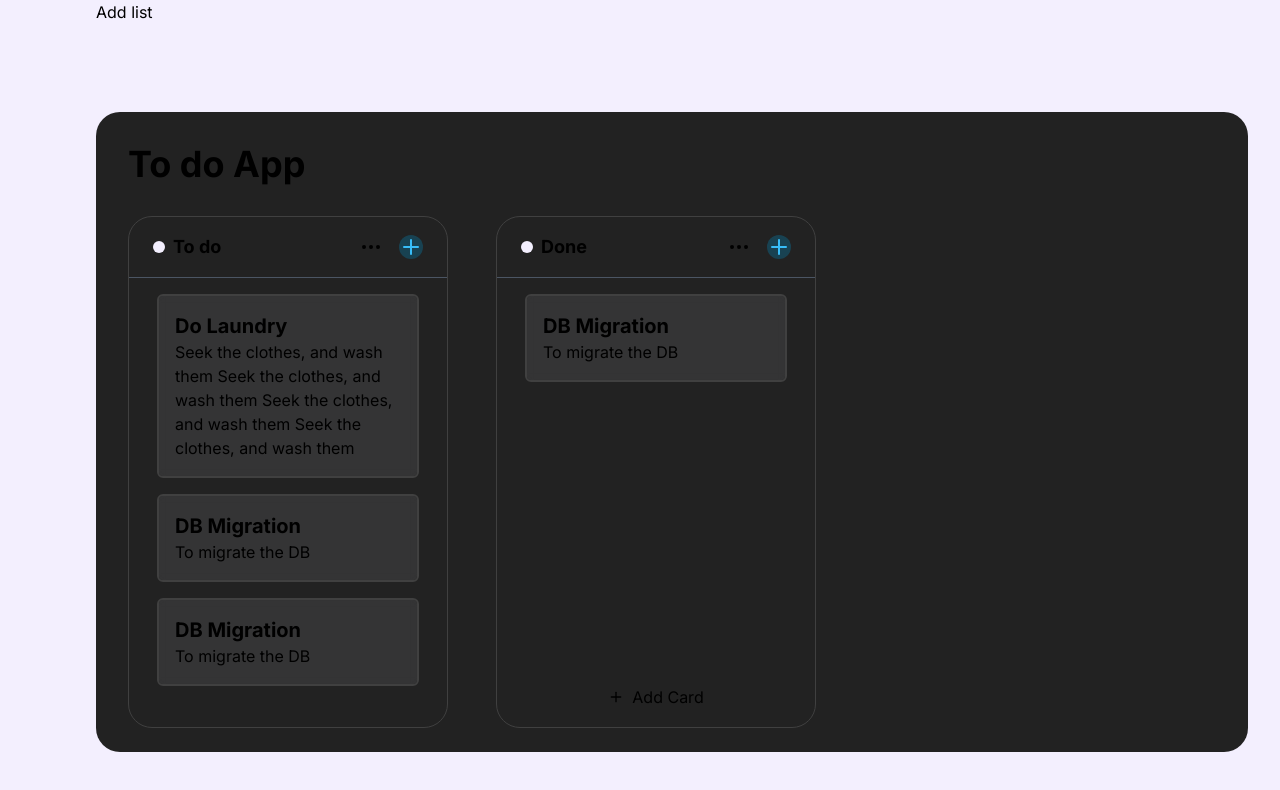
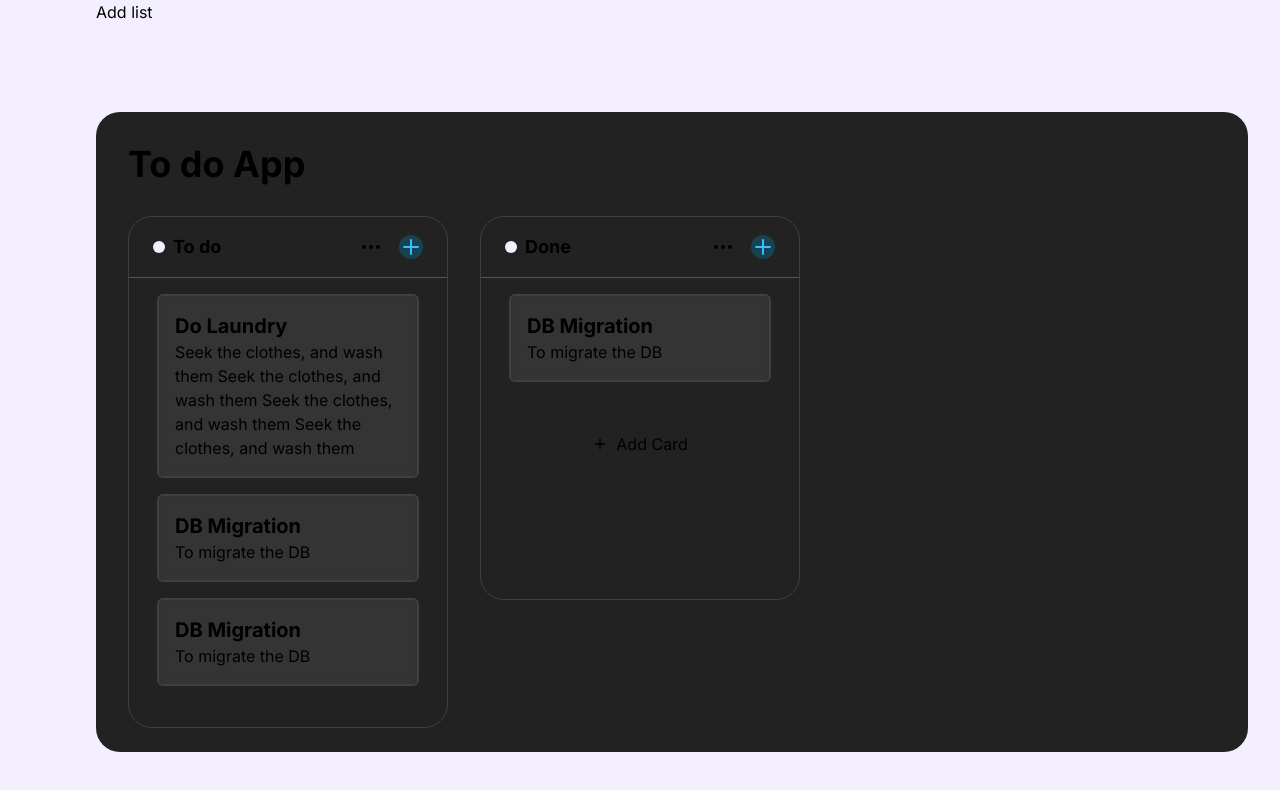
Before and after one commit to javi-diaz47/trello-clon, a Next.js app: page / in a window 1280 px wide. Shown: the top 790 px of the page. Built offline with nearby package versions, Linux system fonts and the light colour scheme.

Commit message:
feat: add drag and drop to the lists

```diff
--- a/src/components/Board.tsx
+++ b/src/components/Board.tsx
@@ -2,7 +2,12 @@
 
 import { useBoards } from '@/Hooks/useBoards'
 import { List } from './List'
-import { DragDropContext, DropResult } from 'react-beautiful-dnd'
+import {
+  DragDropContext,
+  Draggable,
+  DropResult,
+  Droppable,
+} from 'react-beautiful-dnd'
 import { CardId, List as TList, ListId, Card } from '@/types/app'
 
 export default function Board() {
@@ -13,7 +18,7 @@ export default function Board() {
   }
 
   const onDragEnd = (result: DropResult) => {
-    const { source, destination, draggableId } = result
+    const { source, destination, draggableId, type } = result
 
     if (!destination?.droppableId) return
 
@@ -22,6 +27,20 @@ export default function Board() {
       source.index === destination.index
     )
       return
+
+    // Move a list
+
+    if (type === 'List') {
+      const newListsOrder = Array.from(board.listsOrder)
+
+      newListsOrder.splice(source.index, 1)
+
+      newListsOrder.splice(destination.index, 0, draggableId as ListId)
+
+      updateBoard({ id: board.id, listsOrder: newListsOrder })
+
+      return
+    }
 
     const startId = source.droppableId as ListId
     const endId = destination.droppableId as ListId
@@ -99,11 +118,29 @@ export default function Board() {
           <h2 className="text-4xl font-bold ">{board.title}</h2>
         </div>
         <DragDropContext onDragEnd={onDragEnd}>
-          <section className="h-[calc(100vh-18rem)]  flex overflow-scroll relative rounded-2xl  gap-12">
-            {board.listsOrder.map((id) => (
-              <List key={id} list={board.lists[id]} />
-            ))}
-          </section>
+          <Droppable droppableId={board.id} type="List" direction="horizontal">
+            {(provided) => (
+              <section
+                ref={provided.innerRef}
+                {...provided.droppableProps}
+                className="h-[calc(100vh-18rem)] flex overflow-scroll relative rounded-2xl  ">
+                {board.listsOrder.map((id, i) => (
+                  <Draggable key={id} draggableId={id} index={i}>
+                    {(provided) => (
+                      <div
+                        ref={provided.innerRef}
+                        {...provided.draggableProps}
+                        {...provided.dragHandleProps}
+                        className="mr-8">
+                        <List key={id} list={board.lists[id]} />
+                      </div>
+                    )}
+                  </Draggable>
+                ))}
+                {provided.placeholder}
+              </section>
+            )}
+          </Droppable>
         </DragDropContext>
       </div>
     </div>
--- a/src/components/List.tsx
+++ b/src/components/List.tsx
@@ -15,7 +15,7 @@ function List({ list }: ListProps) {
         <ListHeader list={list} />
       </header>
       <div className="h-full">
-        <Droppable droppableId={list.id}>
+        <Droppable droppableId={list.id} type="Card">
           {(provided) => (
             <ul
               ref={provided.innerRef}
```
